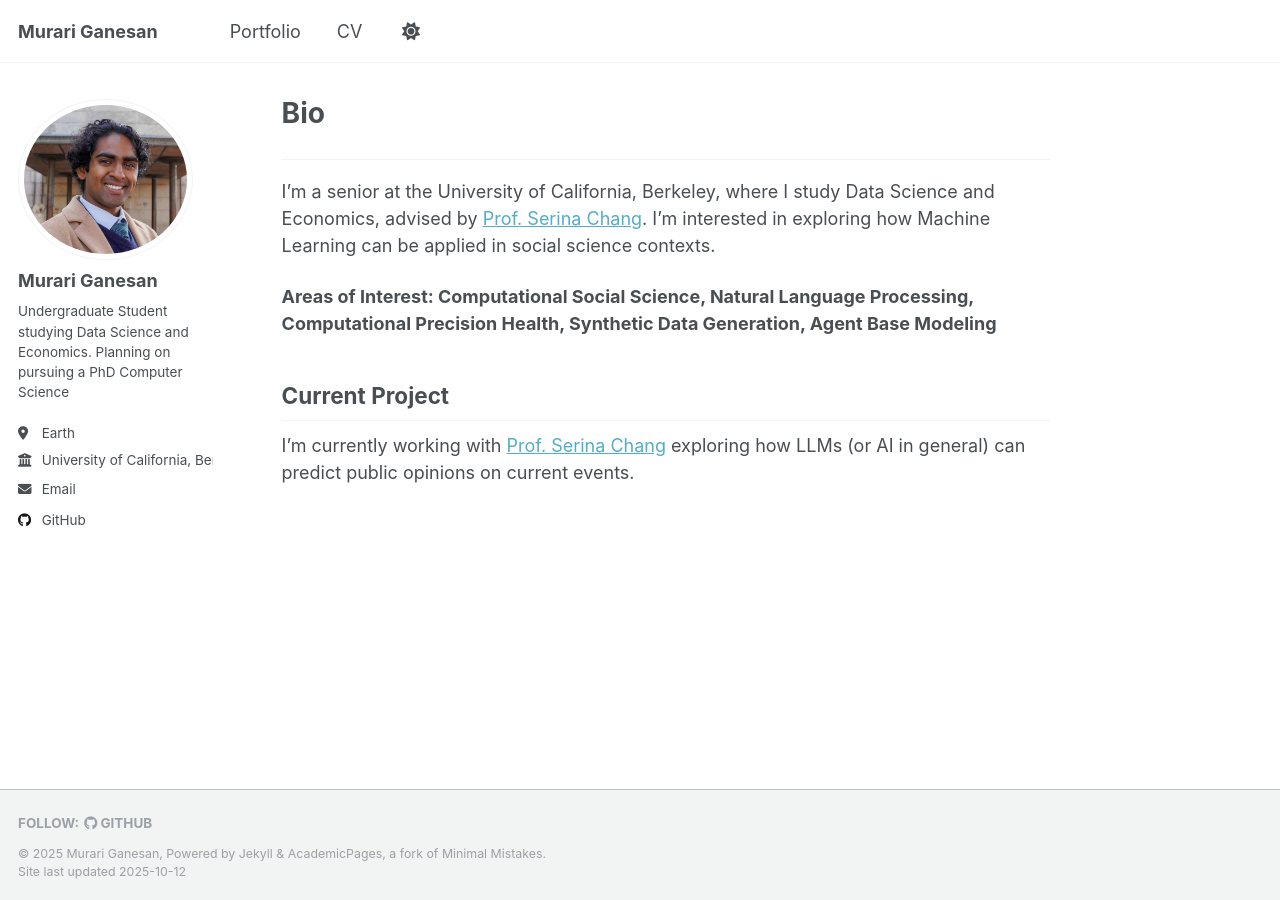
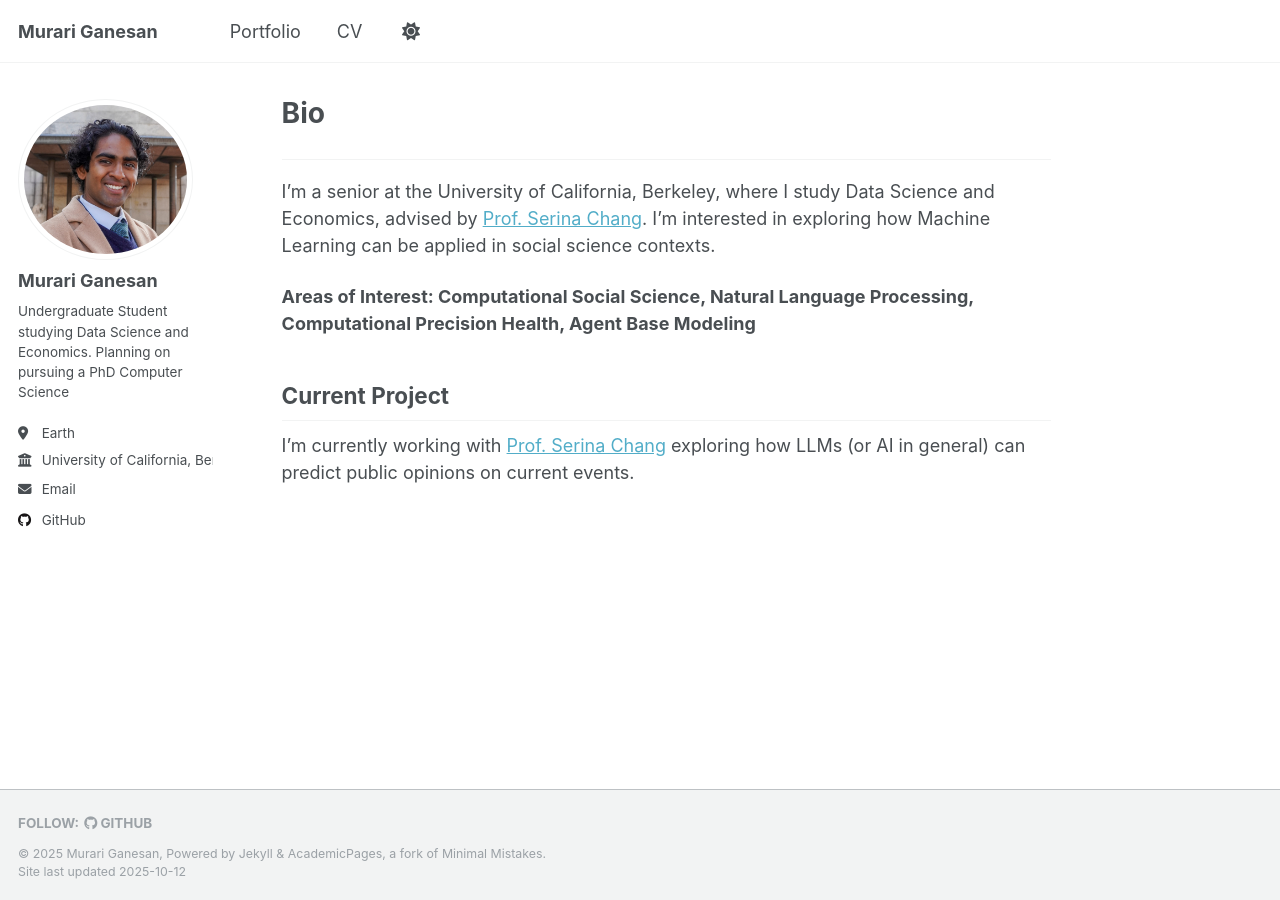
Before and after one commit to muru825/muru825.github.io, a Jekyll site: the page built from _pages/about.md, in a window 1280 px wide. Built offline with Jekyll 4.4.1, drawn with Linux system fonts in a browser that asks for light colours.

Commit message:
updated langauge

```diff
--- a/_pages/about.md
+++ b/_pages/about.md
@@ -12,7 +12,7 @@ I'm a senior at the University of California, Berkeley, where I study Data Scien
 
 
 
-**Areas of Interest: Computational Social Science, Natural Language Processing, Computational Precision Health, Synthetic Data Generation, Agent Base Modeling**
+**Areas of Interest: Computational Social Science, Natural Language Processing, Computational Precision Health, Agent Base Modeling**
 
 ## Current Project
 
```
